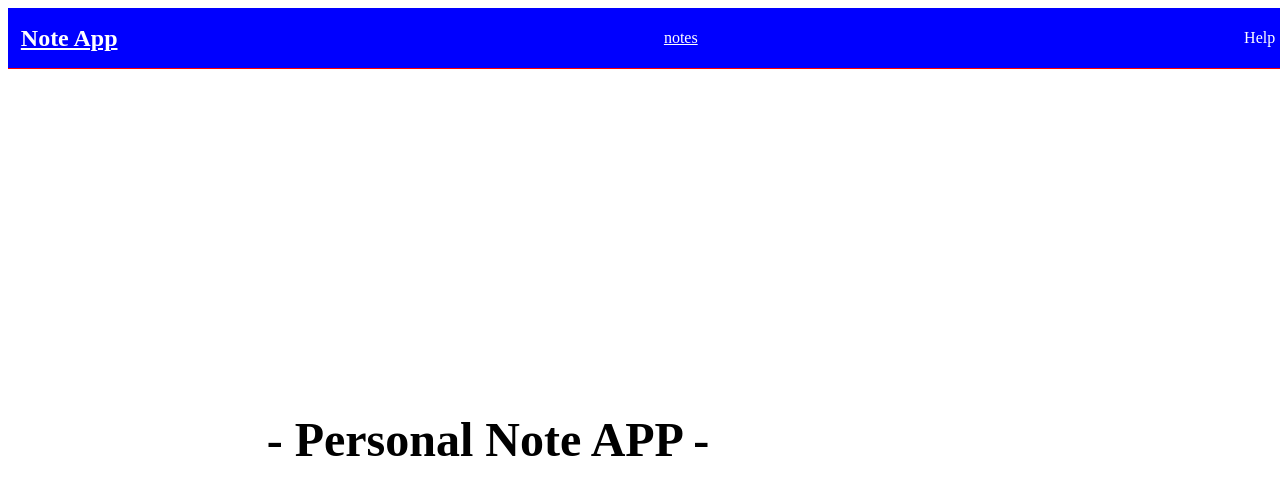
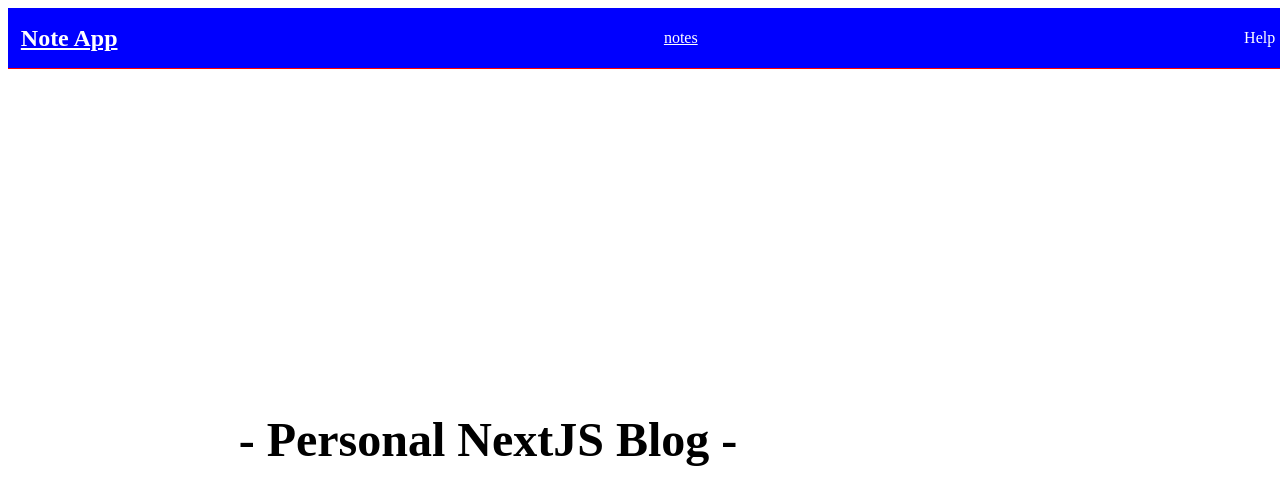
Before and after one commit to slavo3dev/nextjs, a Next.js app: page / in a window 1280 px wide. Shown: the top 504 px of the page. Built offline with nearby package versions, Linux system fonts and the light colour scheme; what @theme-ui/presets, theme-ui would draw is missing.

Commit message:
adding personal blog

```diff
--- a/pages/_app.jsx
+++ b/pages/_app.tsx
@@ -1,8 +1,11 @@
+// import App from "next/app";
+import type { AppProps /*, AppContext */ } from "next/app";
+
 import { ThemeProvider } from "theme-ui";
 import theme from "../theme";
 import Nav from "../src/components/nav";
 
-export default function App({ Component, pageProps }) {
+export default function App({ Component, pageProps }: AppProps) {
   return (
     <ThemeProvider theme={theme}>
       <div>
--- a/pages/index.jsx
+++ b/pages/index.tsx
@@ -20,7 +20,7 @@ export function getStaticProps() {
   return {
     props: {
       content: {
-        title: "- Personal Note APP -",
+        title: "- Personal NextJS Blog -",
       },
     },
   };
--- a/pages/notes/[id].jsx
+++ b/pages/notes/[id].tsx
@@ -3,7 +3,7 @@ import React from "react";
 export default ({ note }) => {
   return (
     <div style={{ width: "100%", maxWidth: "960px", margin: "0 auto" }}>
-      <h1>Note: {note.title} </h1>
+      <h1>Title: {note.title} </h1>
     </div>
   );
 };
--- a/src/data/data.js
+++ b/src/data/data.js
@@ -1,6 +1,6 @@
 const notes = new Array(15).fill(1).map((_, i) => ({
   id: Date.now() + i,
-  title: `Note ${i}`,
+  title: `Blog Post ${i}`,
 }));
 
 module.exports = notes;
```
Also changed, not shown: tsconfig.json (+8 -8 lines), pages/api/index.ts (renamed from pages/api/index.js), pages/api/note/[id].ts (renamed from pages/api/note/[id].js), pages/api/note/index.ts (renamed from pages/api/note/index.js), pages/notes/index.tsx (renamed from pages/notes/index.jsx), src/components/nav.tsx (renamed from src/components/Nav.jsx).
